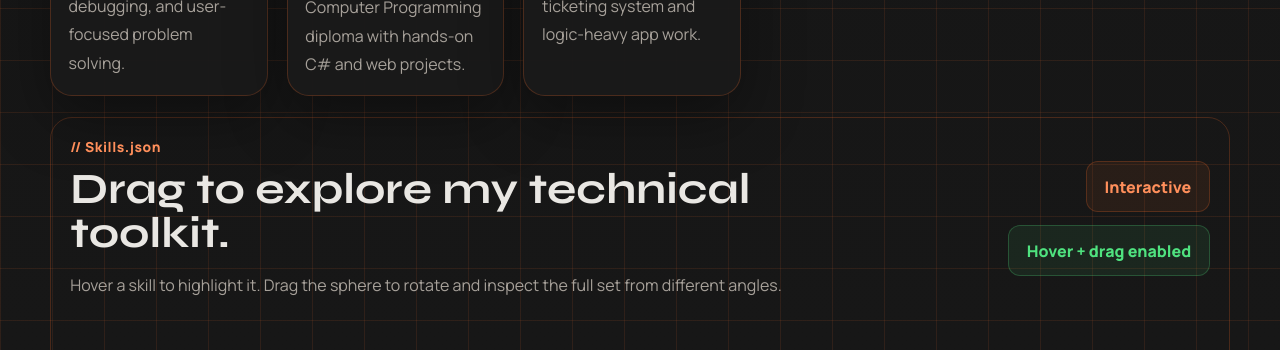
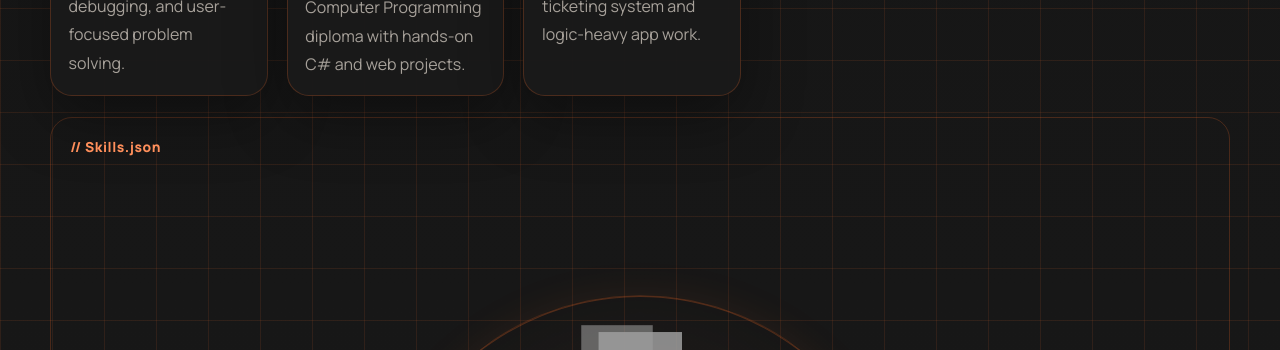
Before and after one commit to Lucifer-0427/Portfolio, a Next.js app: page / in a window 1280 px wide. Shown: the part 1240-1590 px from the top of the page. Built offline with nearby package versions, Linux system fonts and the light colour scheme; grey boxes are pictures that could not be loaded.

Commit message:
Simplify skills universe header

```diff
--- a/src/app/globals.css
+++ b/src/app/globals.css
@@ -354,13 +354,6 @@ h3 {
   align-items: center;
 }
 
-.skills-universe__meta {
-  display: flex;
-  flex-wrap: wrap;
-  gap: 0.8rem;
-  justify-content: flex-end;
-}
-
 .skills-orb-stage {
   position: relative;
   margin-top: 1.2rem;
--- a/src/components/skills-universe.tsx
+++ b/src/components/skills-universe.tsx
@@ -217,19 +217,7 @@ export function SkillsUniverse({ skills }: SkillsUniverseProps) {
   return (
     <section className="skills-universe terminal-panel">
       <div className="skills-universe__header">
-        <div>
-          <p className="terminal-label">{"// Skills.json"}</p>
-          <h2>Drag to explore my technical toolkit.</h2>
-          <p className="section-copy">
-            Hover a skill to highlight it. Drag the sphere to rotate and inspect
-            the full set from different angles.
-          </p>
-        </div>
-
-        <div className="skills-universe__meta">
-          <span className="status-pill">Interactive</span>
-          <span className="status-pill status-pill--green">Hover + drag enabled</span>
-        </div>
+        <p className="terminal-label">{"// Skills.json"}</p>
       </div>
 
       <div
```
